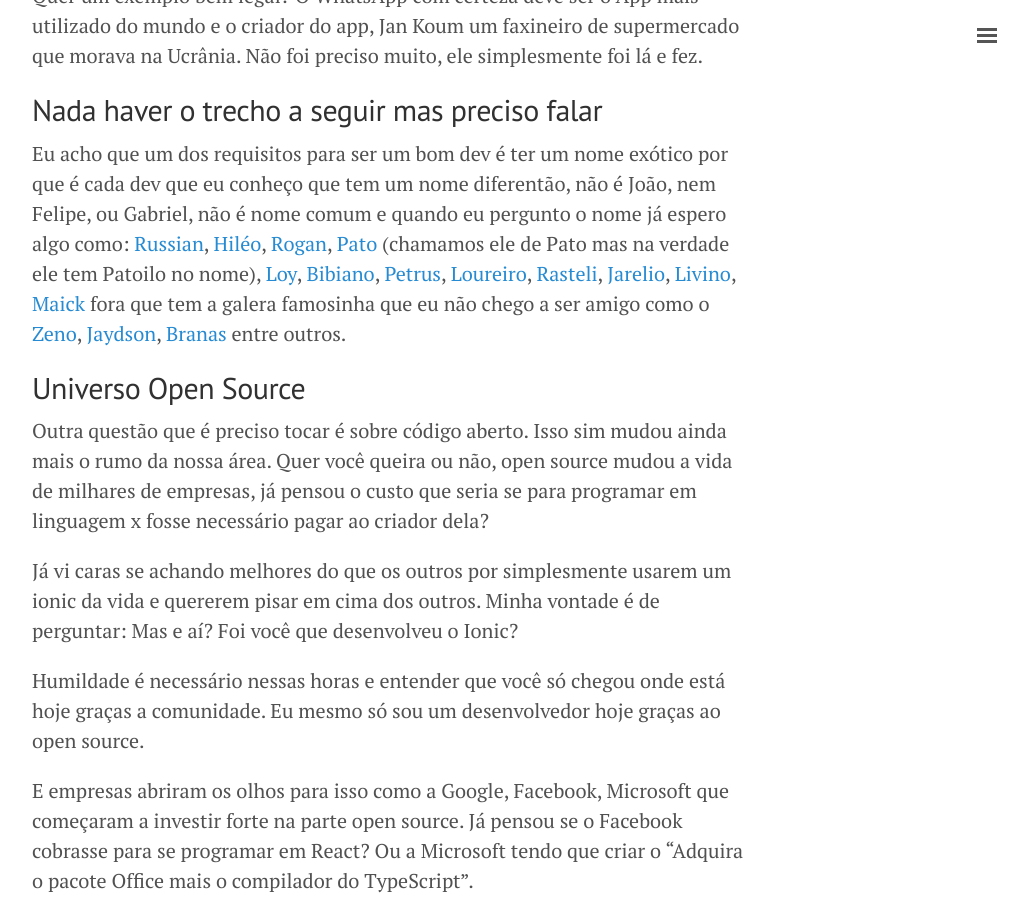
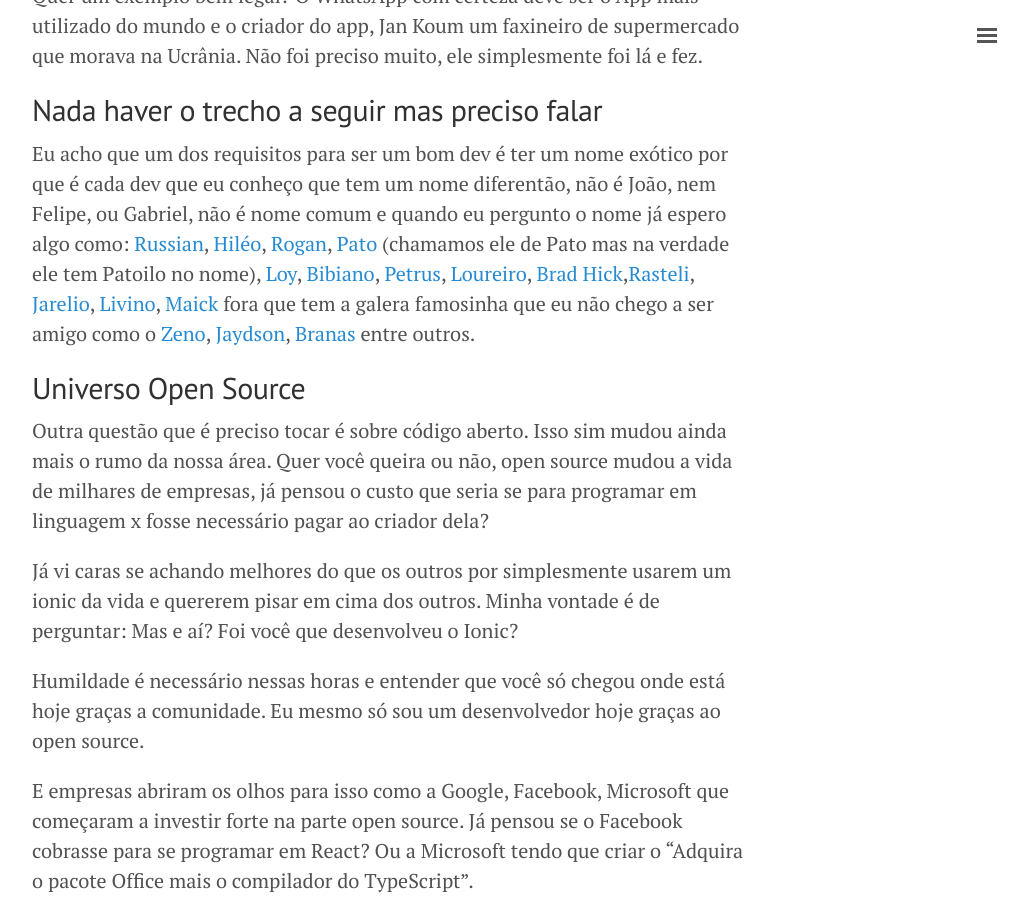
Before and after one commit to whoamindx/whoamindx.github.io, a Jekyll site: the page built from _posts/2018-8-3-fazemos-parte-da-profissao-mais-maluca.md, in a window 1280 px wide and 900 px high, scrolled down 1646 px. Shown: the whole window, without its empty margins (248-1276 px from the left). Built offline with Jekyll 4.4.1, drawn with Linux system fonts in a browser that asks for light colours; comment, search, counter and statistics services are not loaded.

Commit message:
Add Brad

```diff
--- a/_posts/2018-8-3-fazemos-parte-da-profissao-mais-maluca.md
+++ b/_posts/2018-8-3-fazemos-parte-da-profissao-mais-maluca.md
@@ -29,7 +29,7 @@ Quer um exemplo bem legal? O WhatsApp com certeza deve ser o App mais utilizado
 
 ## Nada haver o trecho a seguir mas preciso falar
 
-Eu acho que um dos requisitos para ser um bom dev é ter um nome exótico por que é cada dev que eu conheço que tem um nome diferentão, não é João, nem Felipe, ou Gabriel, não é nome comum e quando eu pergunto o nome já espero algo como: [Russian](https://github.com/russiann){:target="_blank"}, [Hiléo](https://github.com/hileomsi){:target="_blank"}, [Rogan](https://github.com/roganmelo){:target="_blank"}, [Pato](https://github.com/cjpatoilo){:target="_blank"} (chamamos ele de Pato mas na verdade ele tem Patoilo no nome), [Loy](https://github.com/loycharles){:target="_blank"}, [Bibiano](https://github.com/GabrielBibiano){:target="_blank"}, [Petrus](https://github.com/Petrusthecoder){:target="_blank"}, [Loureiro](https://github.com/callmeloureiro){:target="_blank"}, [Rasteli](https://github.com/kurostein){:target="_blank"}, [Jarelio](https://fb.com/jarelio){:target="_blank"}, [Livino](https://fb.com/jeanlivino){:target="_blank"}, [Maick](https://fb.com/MaickSilva){:target="_blank"} fora que tem a galera famosinha que eu não chego a ser amigo como o [Zeno](https://github.com/zenorocha){:target="_blank"}, [Jaydson](https://github.com/jaydson){:target:"_blank"}, [Branas](https://github.com/rodrigobranas){:target="_blank"} entre outros.
+Eu acho que um dos requisitos para ser um bom dev é ter um nome exótico por que é cada dev que eu conheço que tem um nome diferentão, não é João, nem Felipe, ou Gabriel, não é nome comum e quando eu pergunto o nome já espero algo como: [Russian](https://github.com/russiann){:target="_blank"}, [Hiléo](https://github.com/hileomsi){:target="_blank"}, [Rogan](https://github.com/roganmelo){:target="_blank"}, [Pato](https://github.com/cjpatoilo){:target="_blank"} (chamamos ele de Pato mas na verdade ele tem Patoilo no nome), [Loy](https://github.com/loycharles){:target="_blank"}, [Bibiano](https://github.com/GabrielBibiano){:target="_blank"}, [Petrus](https://github.com/Petrusthecoder){:target="_blank"}, [Loureiro](https://github.com/callmeloureiro){:target="_blank"}, [Brad Hick](https://github.com/BradHick){:target="_blank"},[Rasteli](https://github.com/kurostein){:target="_blank"}, [Jarelio](https://fb.com/jarelio){:target="_blank"}, [Livino](https://fb.com/jeanlivino){:target="_blank"}, [Maick](https://fb.com/MaickSilva){:target="_blank"} fora que tem a galera famosinha que eu não chego a ser amigo como o [Zeno](https://github.com/zenorocha){:target="_blank"}, [Jaydson](https://github.com/jaydson){:target:"_blank"}, [Branas](https://github.com/rodrigobranas){:target="_blank"} entre outros.
 
 ## Universo Open Source
 
```
